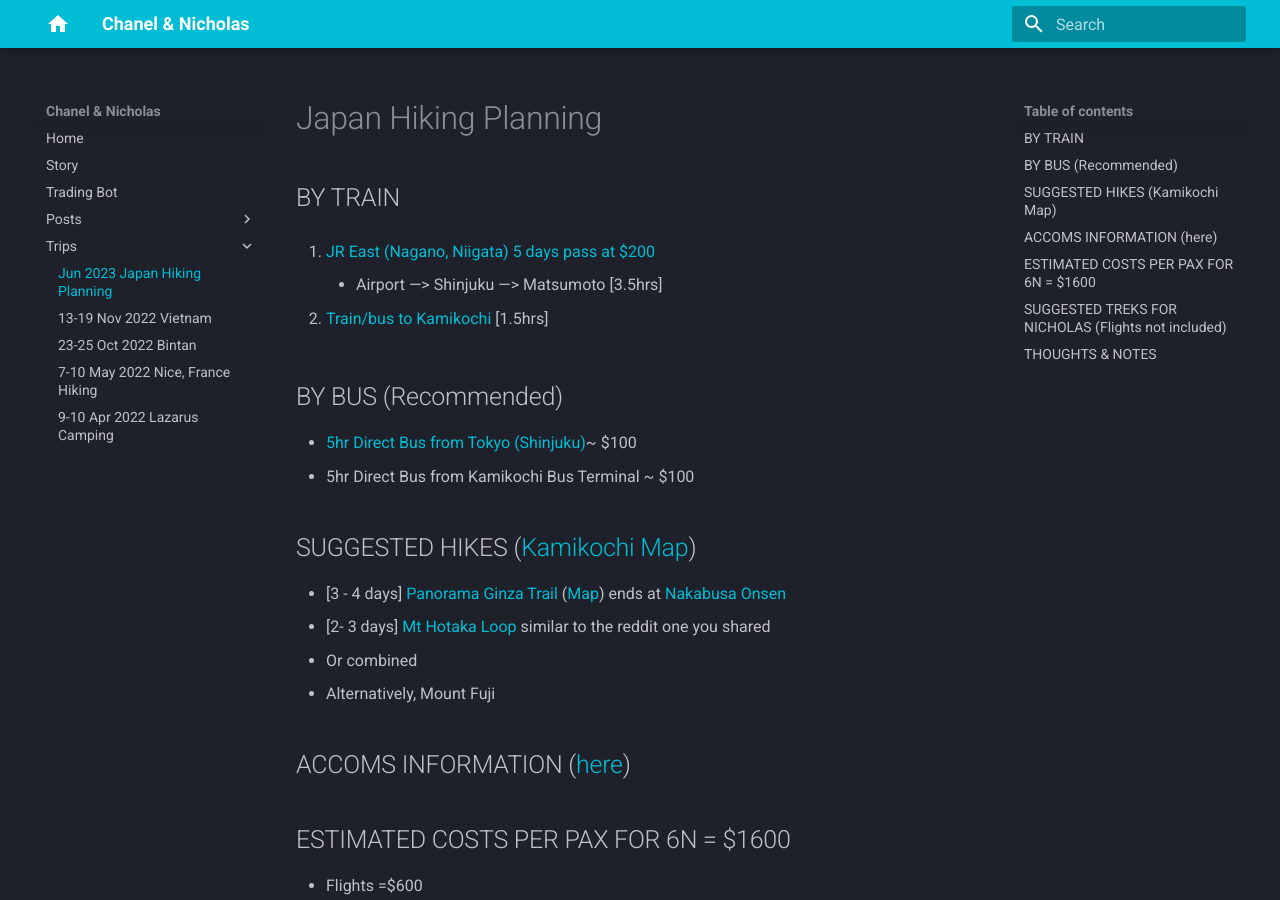
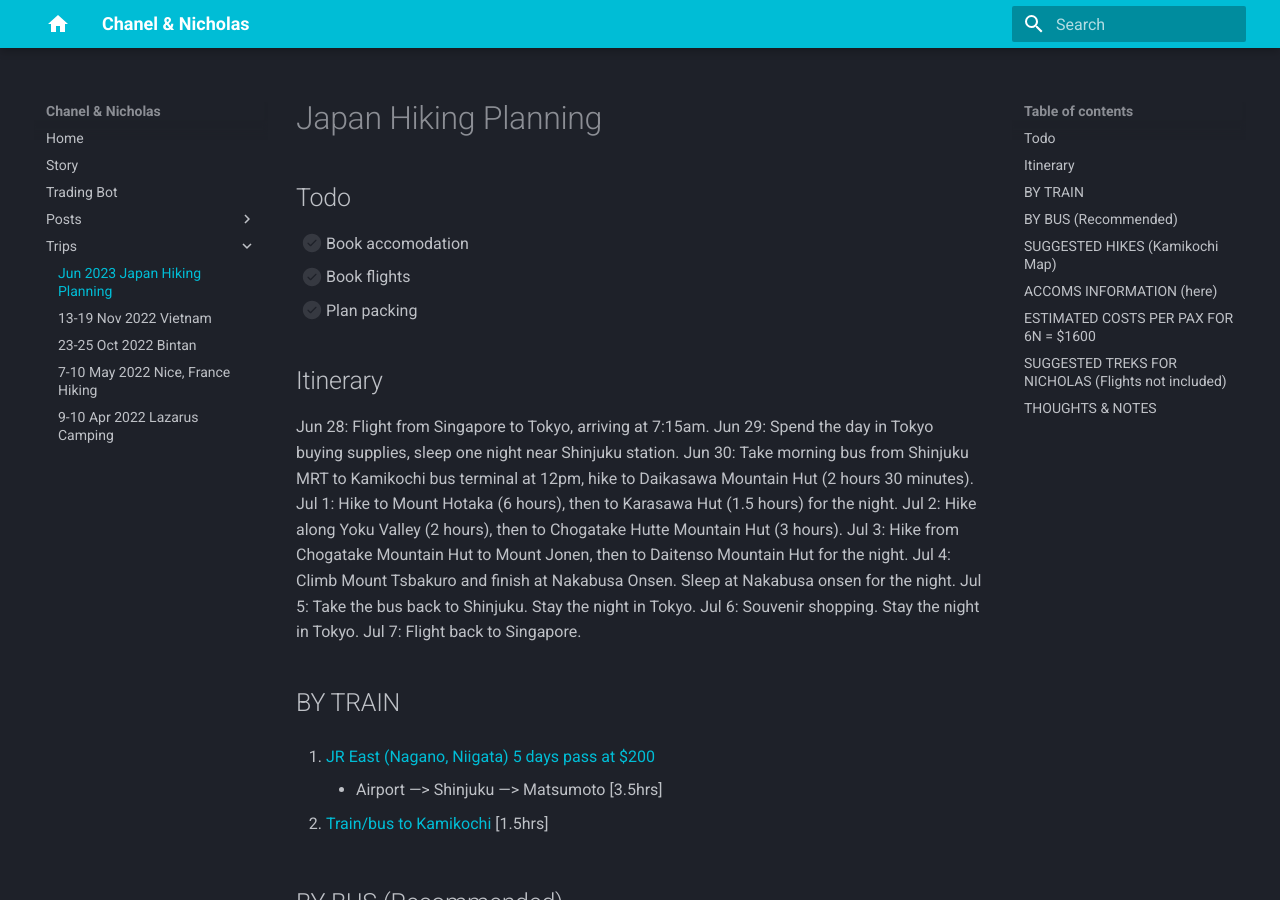
Before and after one commit to extrange/chanel, an MkDocs documentation site: the page built from docs/trips/2023-04-07-japan-hiking.md, in a window 1280 px wide and 900 px high. Built offline with MkDocs 1.6.1 and Material for MkDocs 9.7.7, drawn with Linux system fonts in a browser that asks for light colours.

Commit message:
updated japan trip

```diff
--- a/docs/trips/2023-04-07-japan-hiking.md
+++ b/docs/trips/2023-04-07-japan-hiking.md
@@ -1,4 +1,23 @@
 # Japan Hiking Planning
+
+## Todo
+
+- [ ] Book accomodation
+- [ ] Book flights
+- [ ] Plan packing
+
+## Itinerary
+
+Jun 28: Flight from Singapore to Tokyo, arriving at 7:15am.
+Jun 29: Spend the day in Tokyo buying supplies, sleep one night near Shinjuku station.
+Jun 30: Take morning bus from Shinjuku MRT to Kamikochi bus terminal at 12pm, hike to Daikasawa Mountain Hut (2 hours 30 minutes).
+Jul 1: Hike to Mount Hotaka (6 hours), then to Karasawa Hut (1.5 hours) for the night.
+Jul 2: Hike along Yoku Valley (2 hours), then to Chogatake Hutte Mountain Hut (3 hours).
+Jul 3: Hike from Chogatake Mountain Hut to Mount Jonen, then to Daitenso Mountain Hut for the night.
+Jul 4: Climb Mount Tsbakuro and finish at Nakabusa Onsen. Sleep at Nakabusa onsen for the night.
+Jul 5: Take the bus back to Shinjuku. Stay the night in Tokyo.
+Jul 6: Souvenir shopping. Stay the night in Tokyo.
+Jul 7: Flight back to Singapore.
 
 ## BY TRAIN
 
```
